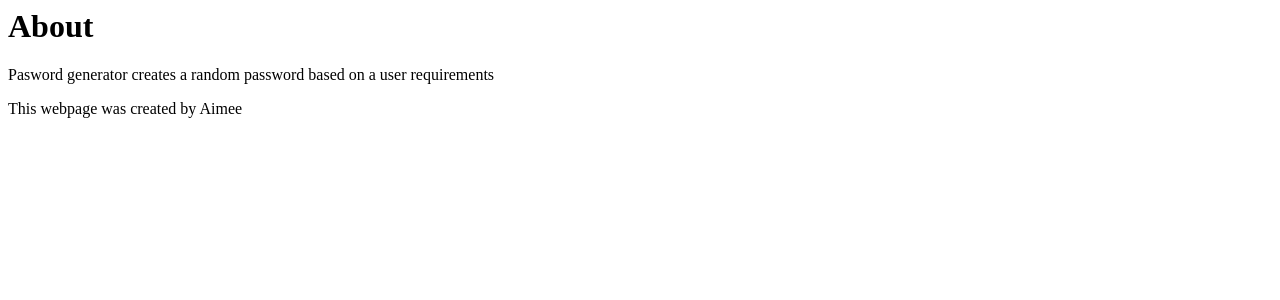
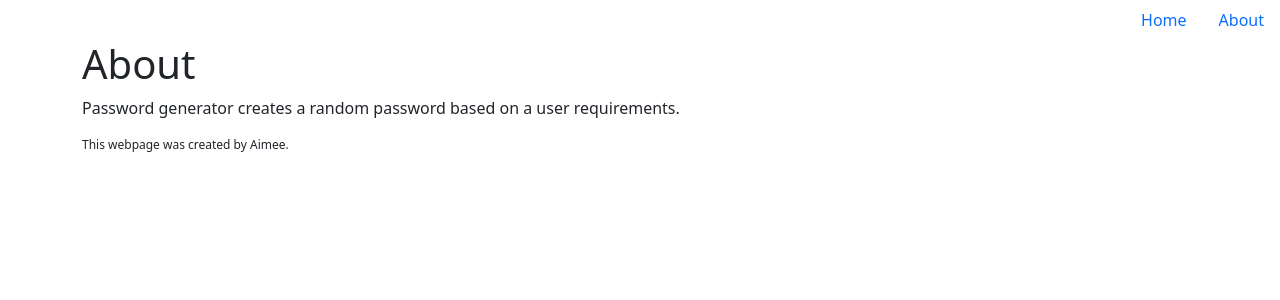
Before and after one commit to aimeehg/django3-password-generator, a Django app: page /about/ in a window 1280 px wide. Shown: the top 300 px of the page. Run offline with Django 3.2, Linux system fonts and the light colour scheme.

Commit message:
new changes for the pages

```diff
--- a/generator/templates/generator/about.html
+++ b/generator/templates/generator/about.html
@@ -1,3 +1,25 @@
-<h1>About</h1>
-<p>Pasword generator creates a random password based on a user requirements</p>
-<p>This webpage was created by Aimee</p>
+<!doctype html>
+<html lang="en">
+  <head>
+    <meta name="viewport" content="width=device-width, initial-scale=1">
+    <title>Password Generator</title>
+    <link href="https://cdn.jsdelivr.net/npm/bootstrap@5.0.0-beta1/dist/css/bootstrap.min.css" rel="stylesheet" integrity="sha384-giJF6kkoqNQ00vy+HMDP7azOuL0xtbfIcaT9wjKHr8RbDVddVHyTfAAsrekwKmP1" crossorigin="anonymous">
+
+</head>
+  <body>
+    <ul class="nav justify-content-end">
+        <li class="nav-item">
+          <a class="nav-link" href="{% url 'home' %}">Home</a>
+        </li>
+        <li class="nav-item">
+          <a class="nav-link" href="{% url 'about' %}">About</a>
+        </li>
+      </ul>
+    <div class="container text-centered">
+        <h1>About</h1>
+        <p>Password generator creates a random password based on a user requirements.</p>
+        <p style="font-size:0.75em">This webpage was created by Aimee.</p>
+
+    </div>
+  </body>
+</html>
```
Also changed, not shown: generator/templates/generator/home.html (+18 -0 lines), generator/templates/generator/password.html (+24 -6 lines).
